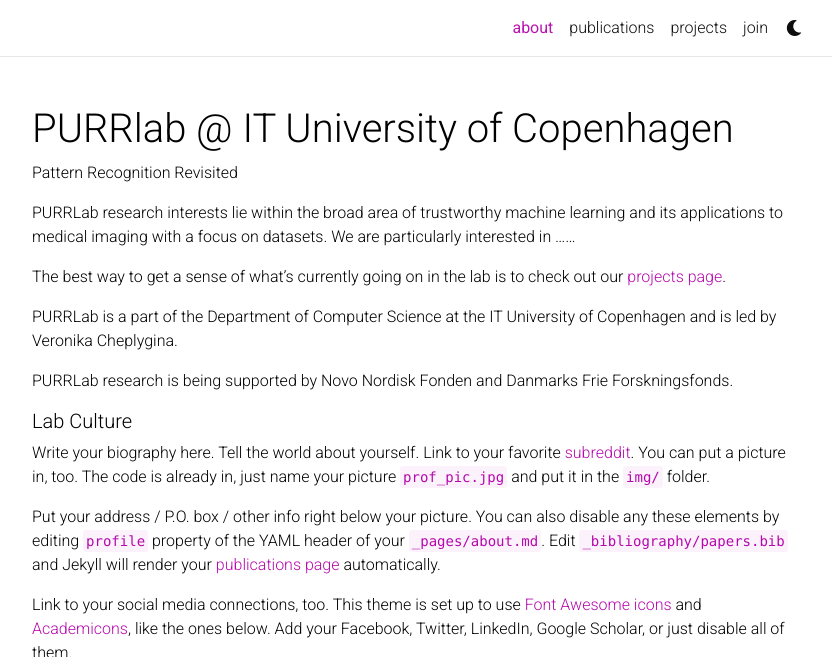
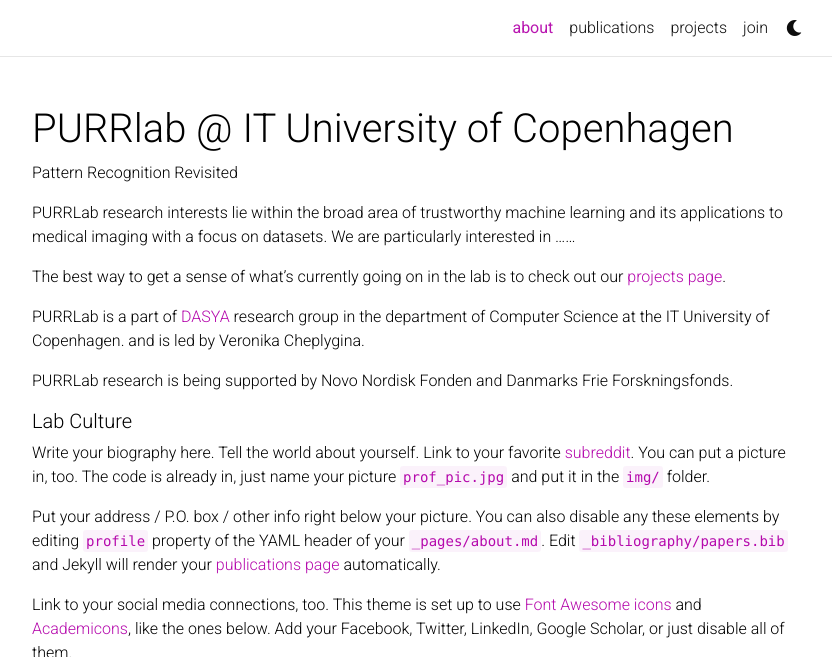
Before and after one commit to bethanychamberlain/testing, a Jekyll site: the page built from _pages/about.md, in a window 1280 px wide and 900 px high, cut to the strip 0-657 px from the top of the window. Shown: the whole strip, without its empty margins (223-1055 px from the left). Built offline with Jekyll 4.4.1, drawn with Linux system fonts in a browser that asks for light colours; emoji names are drawn with the system emoji font; comment, search, counter and statistics services are not loaded; a style sheet for code colours, icons or effects is not loaded.

Commit message:
Update about.md

```diff
--- a/_pages/about.md
+++ b/_pages/about.md
@@ -23,7 +23,7 @@
 
 The best way to get a sense of what’s currently going on in the lab is to check out our [projects page](/purrlab22.github.io/_pages/projects.md).
 
-PURRLab is a part of the Department of Computer Science at the IT University of Copenhagen and is led by Veronika Cheplygina.
+PURRLab is a part of [DASYA](https://dasya.itu.dk/) research group in the department of Computer Science at the IT University of Copenhagen. and is led by Veronika Cheplygina.
 
 PURRLab research is being supported by Novo Nordisk Fonden and Danmarks Frie Forskningsfonds.
 
```
